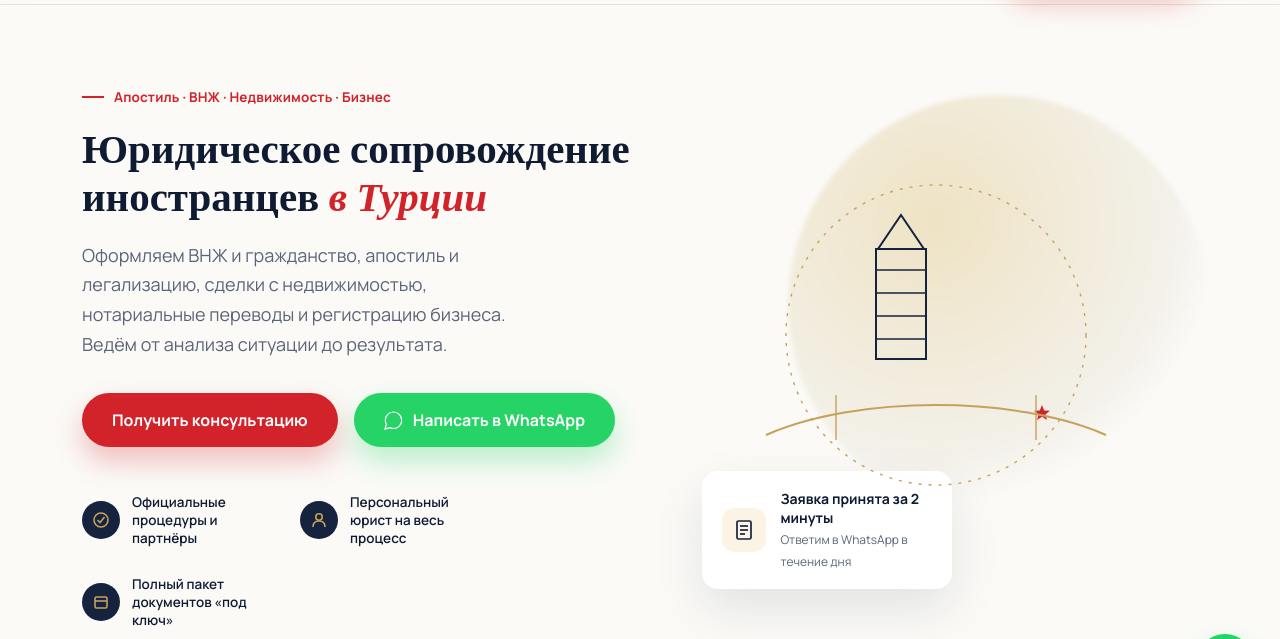
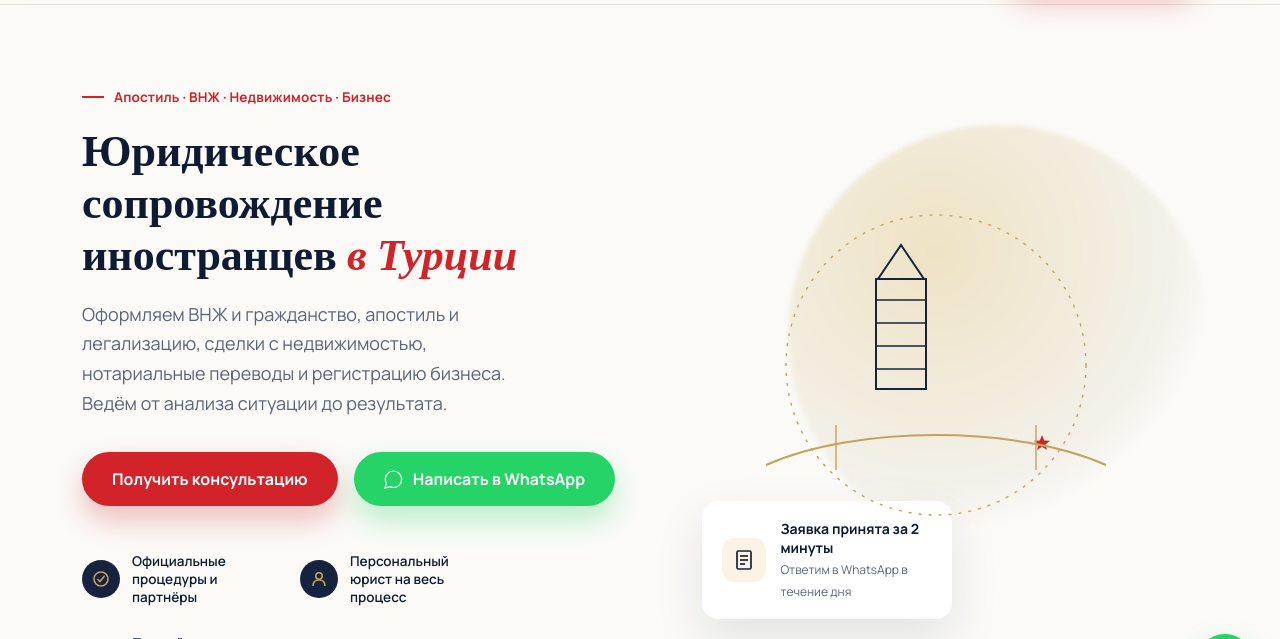
Before and after one commit to shahsiya/shahsiya-legal_turkey, a plain HTML site: page index.html in a window 1280 px wide. Shown: the part 82-721 px from the top of the page. Drawn offline with nearby package versions, Linux system fonts and the light colour scheme.

Commit message:
Refactor hero section heading in index.html

```diff
--- a/index.html
+++ b/index.html
@@ -293,9 +293,7 @@
       align-items: center;
     }
 
-  .hero h1{
-    font-size:clamp(30px,3.2vw,44px);
-    line-height:1.18;font-weight:700;}
+  .hero h1{font-size:44px;line-height:1.18;font-weight:700;}
 
     .hero h1 .accent {
       color: var(--red);
@@ -1177,8 +1175,7 @@
     <div class="wrap hero-grid">
       <div>
         <div class="eyebrow">Апостиль · ВНЖ · Недвижимость · Бизнес</div>
-        <h1><span style="white-space:nowrap;">Юридическое сопровождение</span><br>иностранцев <span class="accent">в
-            Турции</span></h1>
+        <h1>Юридическое сопровождение<br>иностранцев <span class="accent">в Турции</span></h1>
         <p class="hero-sub">Оформляем ВНЖ и гражданство, апостиль и легализацию, сделки с недвижимостью, нотариальные
           переводы и регистрацию бизнеса. Ведём от анализа ситуации до результата.</p>
         <div class="hero-actions">
```
